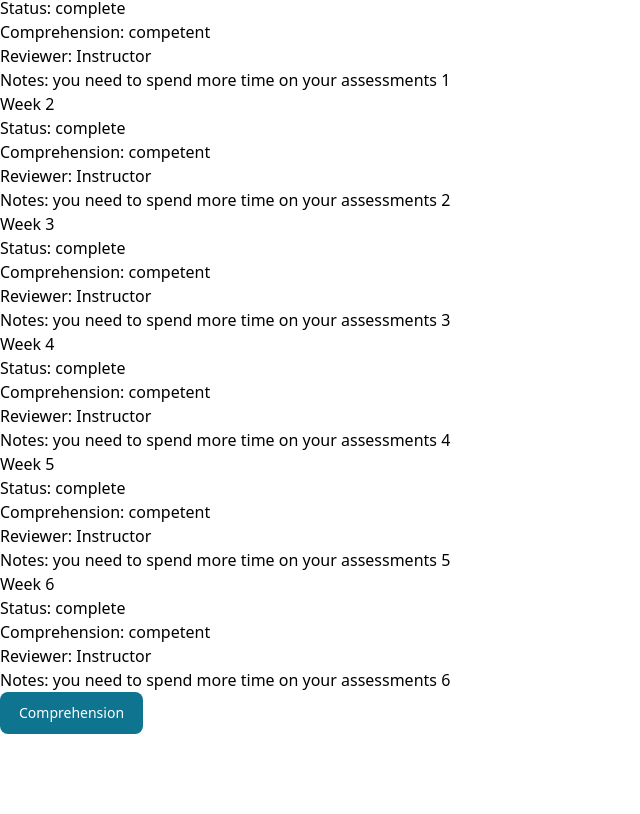
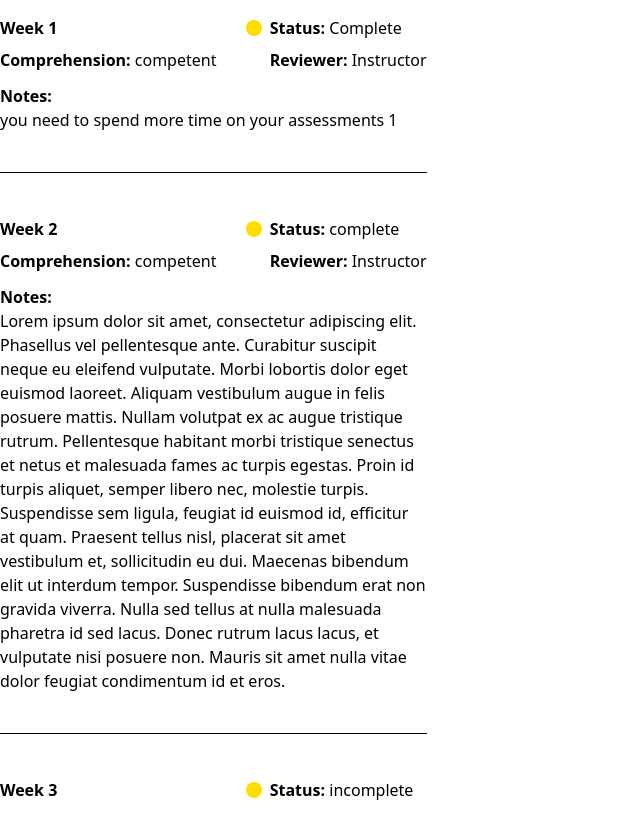
Before and after one commit to LEARNAcademy/student-application, a React (Create React App) app: page / in a window 1280 px wide. Shown: the part 240-1054 px from the top of the page, without its empty margins (0-640 px from the left). Before the commit the page ends 974 px from the top, so only its background shows below. Built offline with nearby package versions, Linux system fonts and the light colour scheme.

Commit message:
added some basic styling to the assessments

```diff
--- a/src/components/Assessment.js
+++ b/src/components/Assessment.js
@@ -9,21 +9,32 @@ const Assessment = (props) => {
     { week: 5, status: "unassigned", comprehension: "N/A", reviewer: "N/A", notes: "N/A" },
     { week: 6, status: "unassigned", comprehension: "N/A", reviewer: "N/A", notes: "N/A" }
   ])
+
   const { assessments } = props
   const newAssess = assess.slice(assessments.length)
   useEffect(() => {
     setAssess(assessments.concat(newAssess))
   }, [])
+
   return (
     <>
       {assess.map((assessment, index) => {
         return (
-          <div id="week" key={index}>
-            <div> Week {assessment.week} </div>
-            <div> Status: {assessment.status} </div>
-            <div> Comprehension: {assessment.comprehension}</div>
-            <div> Reviewer: {assessment.reviewer} </div>
-            <div> Notes: {assessment.notes} </div>
+          <div id="week" key={index} className="w-1/3 border-b border-black py-10">
+            <div className="flex w-full flex-row justify-between">
+              <div className="flex flex-col">
+                <div className="my-1 font-bold">Week {assessment.week} </div>
+                <div className="my-1"><strong>Comprehension:</strong> {assessment.comprehension}</div>
+              </div>
+              <div className="flex flex-col">
+                <div className="flex w-full flex-row items-center">
+                  <span className="mr-2 h-4 w-4 rounded-full bg-[#ffdd00]" />
+                  <div className="my-1"><strong>Status:</strong> {assessment.status}</div>
+                </div>
+                <div className="my-1 ml-6"><strong>Reviewer:</strong> {assessment.reviewer} </div>
+              </div>
+            </div>
+            <div className="mt-2"><strong>Notes:</strong> <br/>{assessment.notes} </div>
           </div>
         )
       })}
--- a/src/userMock.js
+++ b/src/userMock.js
@@ -11,7 +11,7 @@ export const user = {
         id: 1,
         student_id: 1,
         week: 1,
-        status: "complete",
+        status: "Complete",
         comprehension: "competent",
         reviewer: "Instructor",
         notes: "you need to spend more time on your assessments 1"
@@ -23,22 +23,22 @@ export const user = {
         status: "complete",
         comprehension: "competent",
         reviewer: "Instructor",
-        notes: "you need to spend more time on your assessments 2"
+        notes: "Lorem ipsum dolor sit amet, consectetur adipiscing elit. Phasellus vel pellentesque ante. Curabitur suscipit neque eu eleifend vulputate. Morbi lobortis dolor eget euismod laoreet. Aliquam vestibulum augue in felis posuere mattis. Nullam volutpat ex ac augue tristique rutrum. Pellentesque habitant morbi tristique senectus et netus et malesuada fames ac turpis egestas. Proin id turpis aliquet, semper libero nec, molestie turpis. Suspendisse sem ligula, feugiat id euismod id, efficitur at quam. Praesent tellus nisl, placerat sit amet vestibulum et, sollicitudin eu dui. Maecenas bibendum elit ut interdum tempor. Suspendisse bibendum erat non gravida viverra. Nulla sed tellus at nulla malesuada pharetra id sed lacus. Donec rutrum lacus lacus, et vulputate nisi posuere non. Mauris sit amet nulla vitae dolor feugiat condimentum id et eros."
       },
       {
         id: 3,
         student_id: 1,
         week: 3,
-        status: "complete",
+        status: "incomplete",
         comprehension: "competent",
         reviewer: "Instructor",
-        notes: "you need to spend more time on your assessments 3"
+        notes: "Lorem ipsum dolor sit amet, consectetur adipiscing elit. Phasellus vel pellentesque ante. Curabitur suscipit neque eu eleifend vulputate. Morbi lobortis dolor eget euismod laoreet. Aliquam vestibulum augue in felis posuere mattis. Nullam volutpat ex ac augue tristique rutrum. Pellentesque habitant morbi tristique senectus et netus et malesuada fames ac turpis egestas. Proin id turpis aliquet, semper libero nec, molestie turpis. Suspendisse sem ligula, feugiat id euismod id, efficitur at quam. Praesent tellus nisl, placerat sit amet vestibulum et, sollicitudin eu dui. Maecenas bibendum elit ut interdum tempor. Suspendisse bibendum erat non gravida viverra. Nulla sed tellus at nulla malesuada pharetra id sed lacus. Donec rutrum lacus lacus, et vulputate nisi posuere non. Mauris sit amet nulla vitae dolor feugiat condimentum id et eros."
       },
       {
         id: 4,
         student_id: 1,
         week: 4,
-        status: "complete",
+        status: "incomplete",
         comprehension: "competent",
         reviewer: "Instructor",
         notes: "you need to spend more time on your assessments 4"
@@ -47,7 +47,7 @@ export const user = {
         id: 5,
         student_id: 1,
         week: 5,
-        status: "complete",
+        status: "pending",
         comprehension: "competent",
         reviewer: "Instructor",
         notes: "you need to spend more time on your assessments 5"
@@ -59,7 +59,7 @@ export const user = {
         status: "complete",
         comprehension: "competent",
         reviewer: "Instructor",
-        notes: "you need to spend more time on your assessments 6"
+        notes: "Lorem ipsum dolor sit amet, consectetur adipiscing elit. Phasellus vel pellentesque ante. Curabitur suscipit neque eu eleifend vulputate. Morbi lobortis dolor eget euismod laoreet. Aliquam vestibulum augue in felis posuere mattis. Nullam volutpat ex ac augue tristique rutrum. Pellentesque habitant morbi tristique senectus et netus et malesuada fames ac turpis egestas. Proin id turpis aliquet, semper libero nec, molestie turpis. Suspendisse sem ligula, feugiat id euismod id, efficitur at quam. Praesent tellus nisl, placerat sit amet vestibulum et, sollicitudin eu dui. Maecenas bibendum elit ut interdum tempor. Suspendisse bibendum erat non gravida viverra. Nulla sed tellus at nulla malesuada pharetra id sed lacus. Donec rutrum lacus lacus, et vulputate nisi posuere non. Mauris sit amet nulla vitae dolor feugiat condimentum id et eros."
       }
     ]
   }
--- a/tailwind.config.js
+++ b/tailwind.config.js
@@ -5,6 +5,13 @@ module.exports = {
     "node_modules/flowbite-react/**/*.{js,jsx,ts,tsx}"
   ],
   theme: {
+    screens: {
+      xs: '412px',
+      sm: '480px',
+      md: '768px',
+      lg: '976px',
+      xl: '1440px',
+    },
     extend: {}
   },
   plugins: [
```
Also changed, not shown: 1 other file (tests, documents, lock files or other folders).
